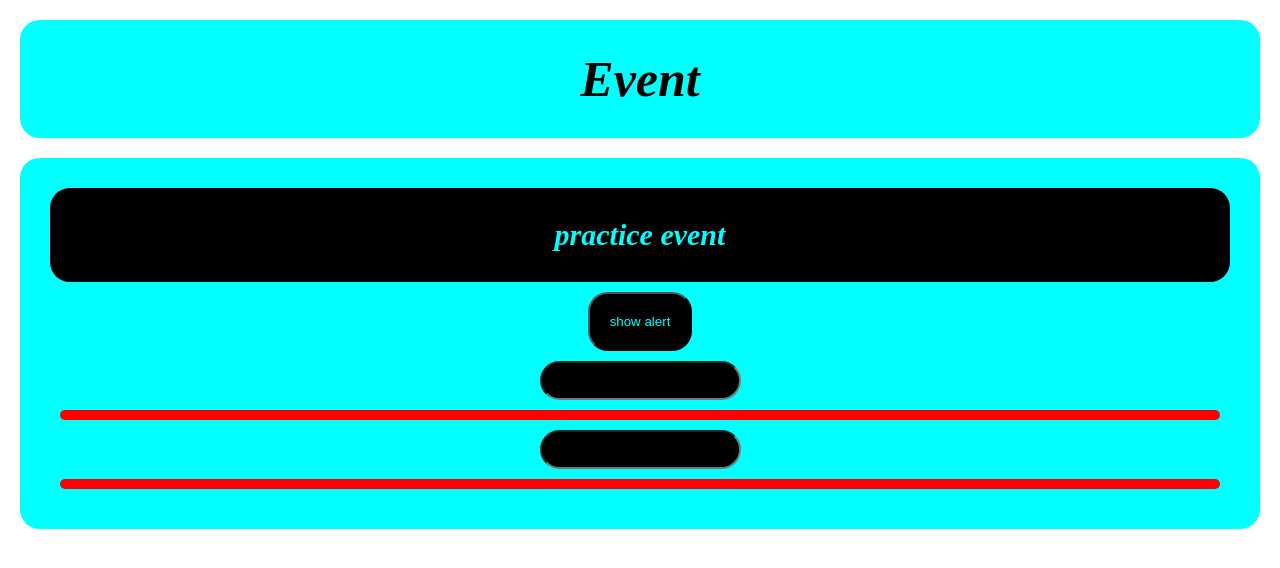
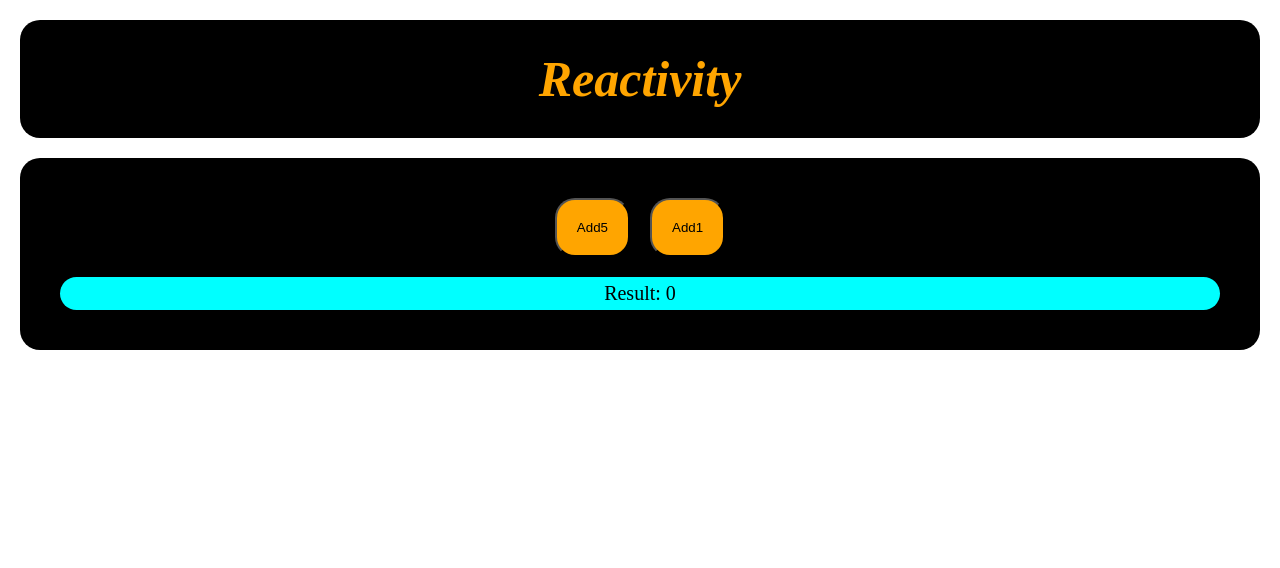
Before and after one commit to daviesvillaflores/Lesson-2-DOM-interaction-Activities-, a plain HTML site: page index.html in a window 1280 px wide. Drawn offline with nearby package versions, Linux system fonts and the light colour scheme.

Commit message:
Time to practice Reactivity problem

```diff
--- a/app.js
+++ b/app.js
@@ -1,24 +1,39 @@
-const app = Vue.createApp({
+const app =Vue.createApp({
 data(){
     return{
-        name:'',
-        name1:'',
+counter:0,
     };
 },
 methods:{
-    submitform(){
-        alert( 'I will pass this Semester');
+    add(){
+        this.counter = this.counter+5;
     },
-    myoutput(){
-        this.enterText = this.name;
+    Add(){
+        this.counter = this.counter+1;
     },
-    myoutput1(Event){
-        this.name1=Event.target.value;
-    },
-    enterText(Event){
-        this.name=Event.target.value;
+    result(){
+        if (this.counter==0){
+            return this.counter;
+        }else if(this.counter > 37){
+            return 'too much';
+        }else if(this.counter > 0 && this.counter < 37){
+            return 'almost there';
+        }return this.counter;
+
     }
-}
+},
+
+watch: {
+    counter(value){
+        if (value > 37){
+            const that = this;
+            setTimeout(function(){
+                that.counter = 0;
+            }, 5000);
+
+        }
+    }
+},
 
 });
-app.mount('#Event');
+app.mount('#React');
--- a/index.html
+++ b/index.html
@@ -7,23 +7,18 @@
     <title>Document</title>
 </head>
 <body>
-
-    <header>
-        <h1> Event</h1>
-    </header>
-    <section id="Event">
-        <h2>practice event</h2>
-        <form v-on:submit="submitform">
-            <button>show alert</button>
-        </form>
-        <input type="text" v-on:input="myoutput1">
-        <p>{{name1}}</p>
-        <input type="text" v-on:input="myoutput" v-on:keyup.enter="enterText">
-        <p>{{name}}</p>
-    </section>
+<header>
+    <h1>Reactivity</h1>
+</header>
+<section id="React">
+    <button @click =" add(5)">Add5</button>
+    <button @click =" Add(1)">Add1</button>
+    <p> Result: {{result()}}</p>
+</section>
 
 
-    <script src="https://unpkg.com/vue@3.2.20"></script>
+
+<script src="https://unpkg.com/vue@3.2.20"></script>
     <script src="app.js"></script>
     <link rel="stylesheet" href="style.css">
 </body>
--- a/style.css
+++ b/style.css
@@ -6,51 +6,33 @@
 h1{
     font-size: 50px;
     font-style: italic;
-    background-color: aqua;
-    color: black;
-    border-radius: 20px;
-    margin: 20px;
-    padding:30px;
-
-
-}
-section{
-
-    font-size: 20px;
-    font-style: normal;
-    background-color: aqua;
-    color: black;
+    background-color: black;
+    color: orange;
     border-radius: 20px;
     margin: 20px;
     padding:30px;
 
 }
-h2{
-    font-size: 30px;
-    font-style: italic;
-    background-color:black;
-    color: aqua;
+section{
+    font-size: 20px;
+    font-style: normal;
+    background-color: black;
+    color: orange;
     border-radius: 20px;
-    margin: auto;
+    margin: 20px;
     padding:30px;
 }
 button{
-    background-color:black;
-    color: aqua;
+    background-color:orange;
+    color: black;
     border-radius: 20px;
     margin: 10px;
     padding: 20px;
-     }
-     input{
-        background-color:black;
-        color: aqua;
-        border-radius: 20px;
-        margin: auto;
-        padding: 10px;
+    font-style: normal;
    }
    p{
-        background-color:red;
-        color: aqua;
+    background-color:aqua;
+    color: black;
     border-radius: 20px;
     margin: 10px;
     padding: 5px;
```
Lines whose indentation alone changed are shown as unchanged.
